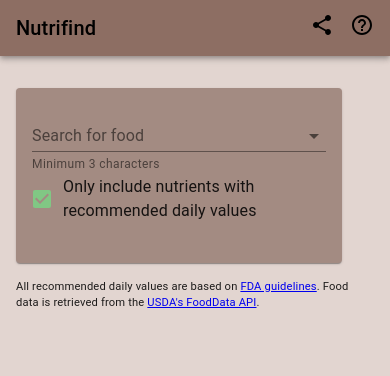
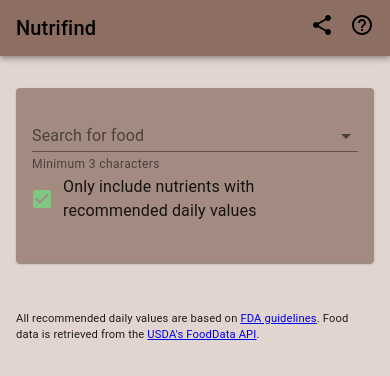
Before and after one commit to AndrewCutler/Nutrifind, a React (Create React App) app: page / in a window 390 px wide. Shown: the top 376 px of the page. Built offline with nearby package versions, Linux system fonts and the light colour scheme.

Commit message:
Some responsive layout changes

```diff
--- a/src/home/Home.tsx
+++ b/src/home/Home.tsx
@@ -11,11 +11,22 @@ const Home = (): React.ReactElement => {
 	const useStyles = makeStyles({
 		content: {
 			display: 'flex',
-			justifyContent: 'space-between'
+			justifyContent: 'space-between',
+			[theme.breakpoints.down('sm')]: {
+				flexDirection: 'column'
+			},
+			[theme.breakpoints.up('md')]: {
+				flexDirection: 'row'
+			}
 		},
 		searchCard: {
 			backgroundColor: theme.palette.primary.light,
-			marginRight: '2rem'
+			[theme.breakpoints.down('sm')]: {
+				marginBottom: '2rem'
+			},
+			[theme.breakpoints.up('md')]: {
+				marginRight: '2rem'
+			}
 		},
 		info: {
 			fontSize: '0.7rem',
```
